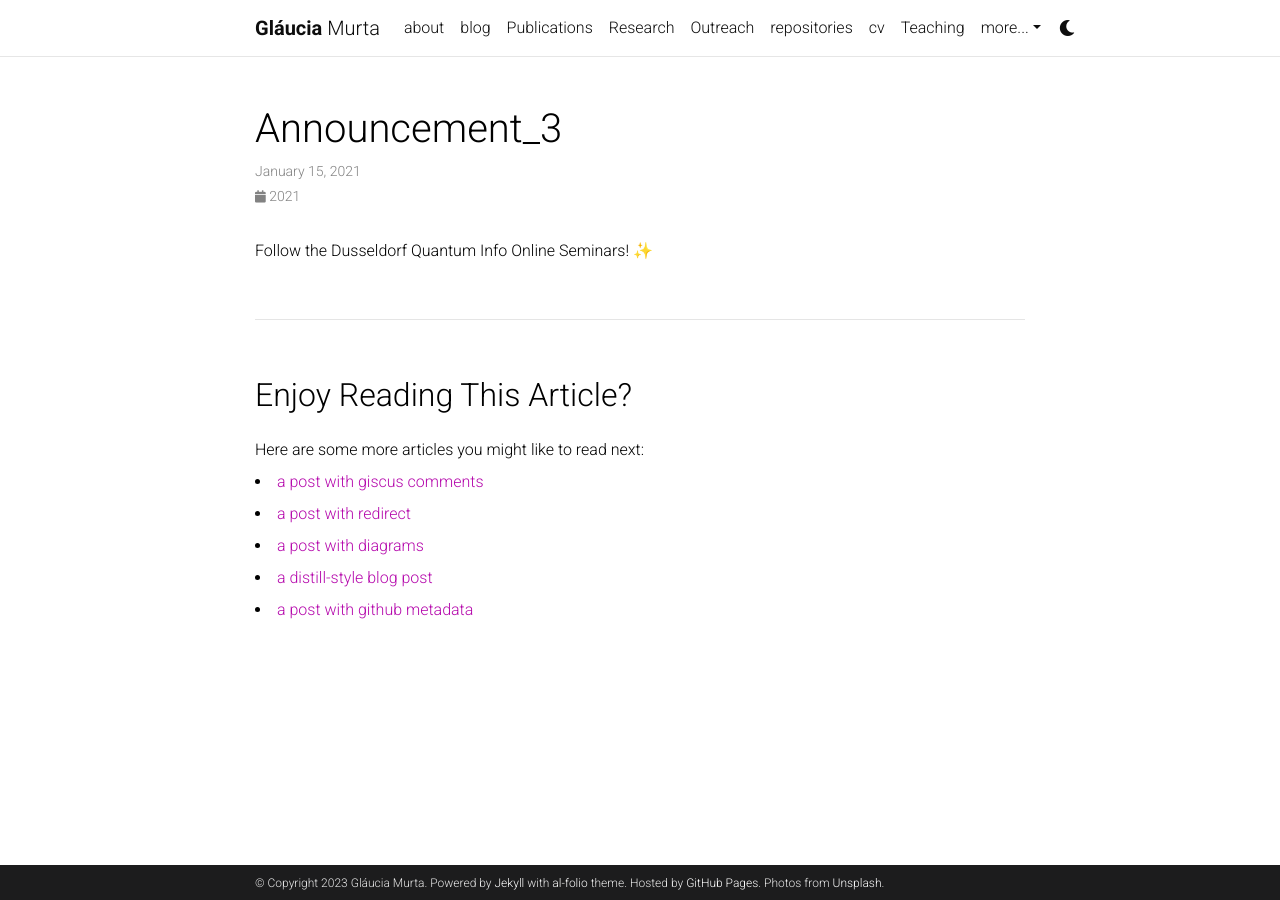
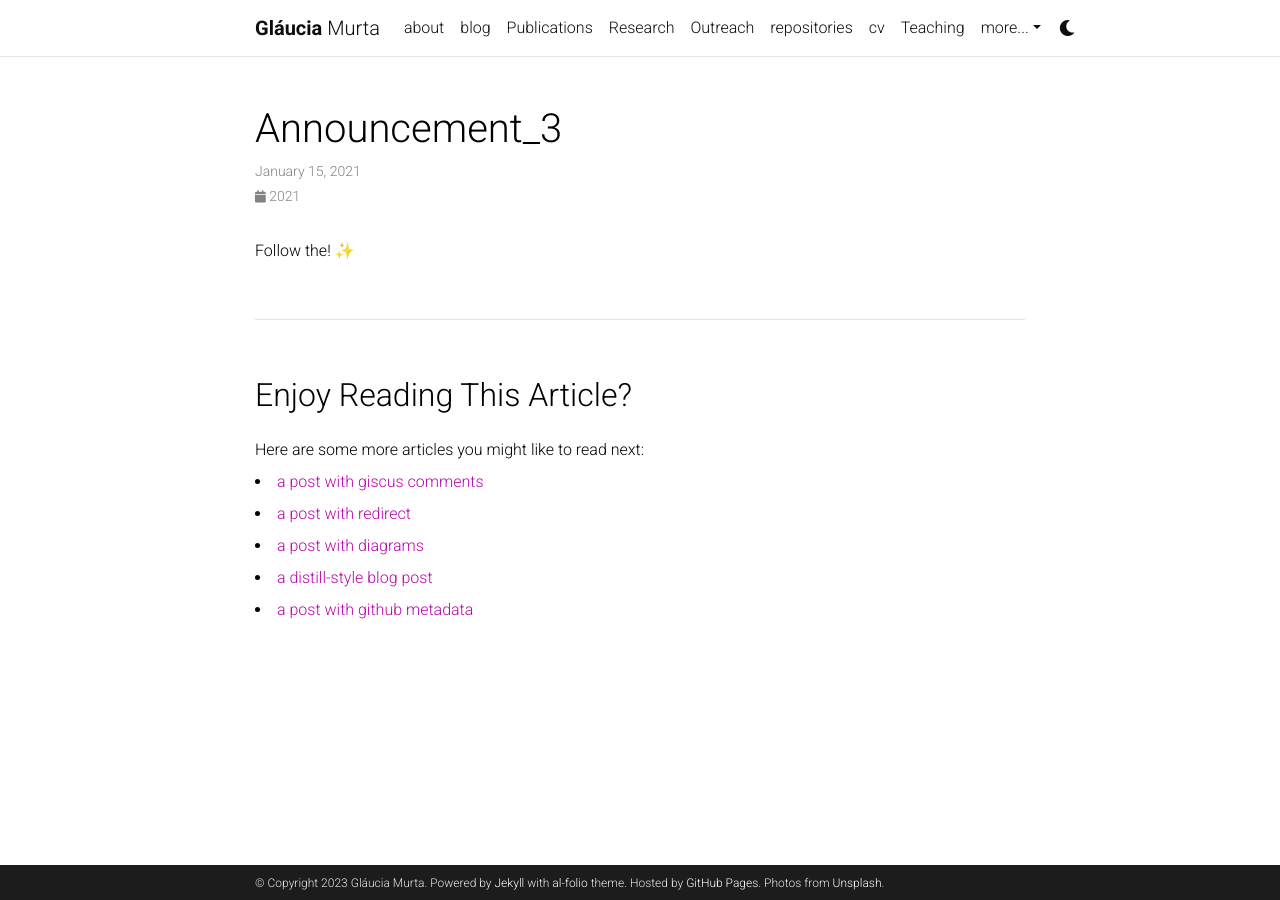
Before and after one commit to glauciamg/glauciamg.github.io, a Jekyll site: the page built from _news/announcement_3.md, in a window 1280 px wide. Built offline with Jekyll 4.4.1, drawn with Linux system fonts in a browser that asks for light colours; emoji names are drawn with the system emoji font; comment, search, counter and statistics services are not loaded; a style sheet for code colours, icons or effects is not loaded.

Commit message:
Update announcement_3.md

```diff
--- a/_news/announcement_3.md
+++ b/_news/announcement_3.md
@@ -4,4 +4,4 @@ date: 2021-01-15 07:59:00-0400
 inline: true
 ---
 
-Follow the Dusseldorf Quantum Info Online Seminars! :sparkles:
+Follow the! :sparkles:
```
